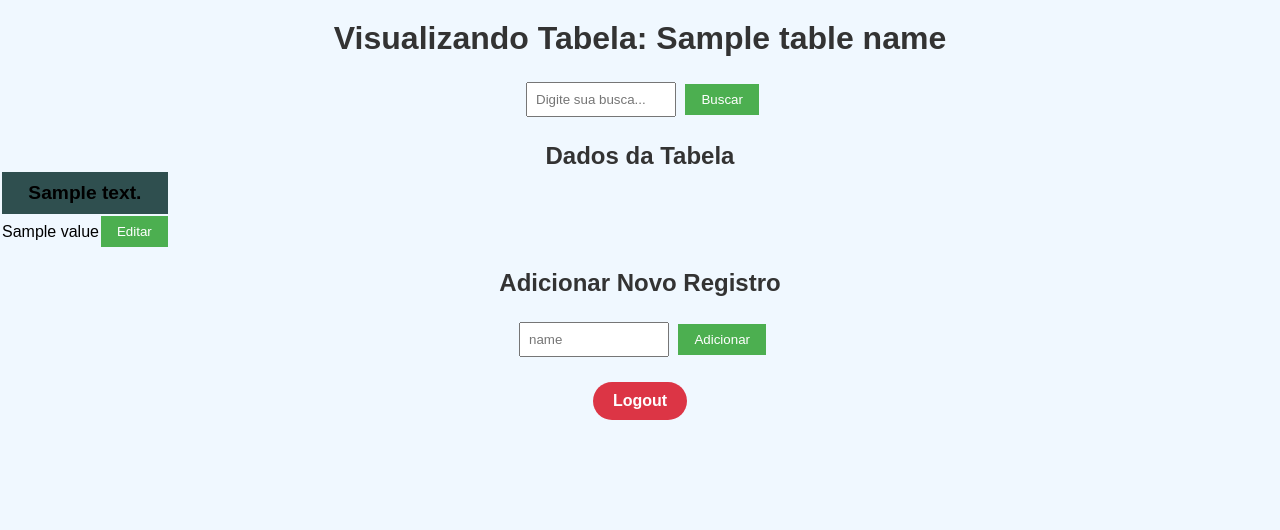
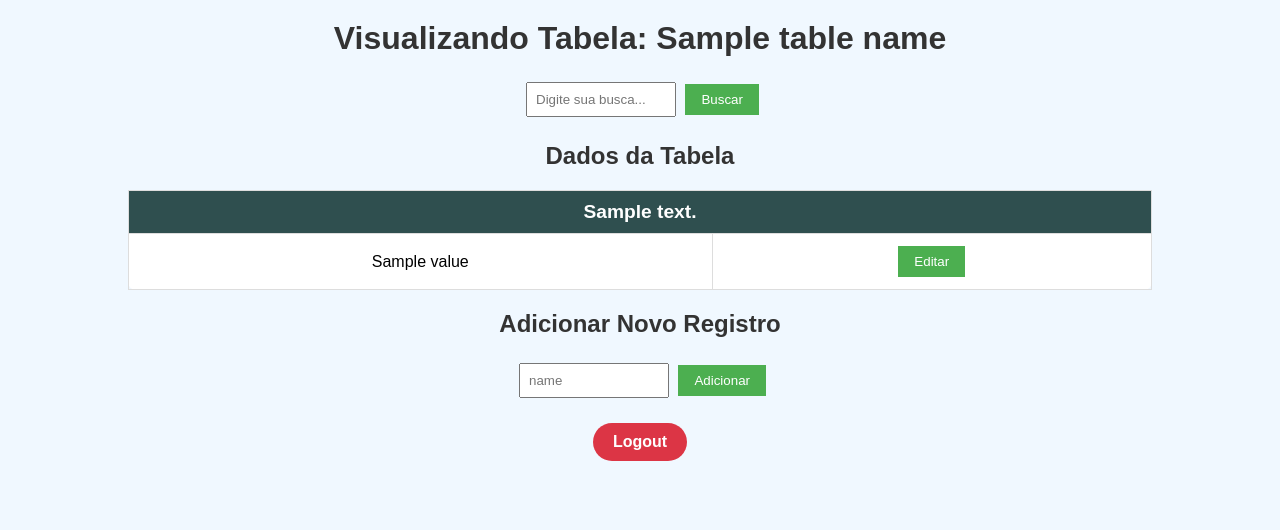
Before and after one commit to Villelalar/-Golfinho-Azul-, a Flask app: template templates/view_table.html in a window 1280 px wide. Shown: the top 530 px of the page. Run offline with Flask 3, Linux system fonts and the light colour scheme; the template is opened without the code that fills it: most values are stand-ins (such as "Sample title", 1, 10 or a date in 2020).

Commit message:
TABELAS VIVAS

```diff
--- a/static/css/style.css
+++ b/static/css/style.css
@@ -369,7 +369,7 @@ h1, h2 {
         padding: 12px;
     }
 
-    .usersTable {
+    .defaultTable {
         width: 95%;
         font-size: 14px;
     }
@@ -405,7 +405,7 @@ h1, h2 {
     }
 }
 
-.usersTable {
+.defaultTable {
     width: 80%;
     margin: 20px auto;
     border-collapse: collapse;
@@ -414,13 +414,13 @@ h1, h2 {
     border-radius: 8px;
 }
 
-.usersTable th, .usersTable td {
+.defaultTable th, .defaultTable td {
     padding: 12px;
     text-align: center;
     border: 1px solid #ddd;
 }
 
-.usersTable th {
+.defaultTable th {
     background-color: #4CAF50;
     color: white;
 }
--- a/templates/aprovar_admins.html
+++ b/templates/aprovar_admins.html
@@ -20,7 +20,7 @@
     {% endwith %}
 
     <div class="table-container">
-        <table class="users-table">
+        <table class="defaultTable">
             <thead>
                 <tr>
                     <th>ID</th>
--- a/templates/view_table.html
+++ b/templates/view_table.html
@@ -28,7 +28,7 @@
     <!-- Div para envolver a tabela de pesquisa (inicialmente invisível) -->
     <div id="searchResults" style="display: none;">
         <h2>Resultados da Pesquisa</h2>
-        <table id="searchTable" class="users-table">
+        <table id="searchTable" class="defaultTable">
             <thead>
                 <tr>
                     {% for column in data[0].keys() %}
@@ -48,7 +48,7 @@
     <!-- Tabela de dados original -->
     <h2>Dados da Tabela</h2>
     <div class="table-container">
-        <table id="dataTable" class="users-table">
+        <table id="dataTable" class="defaultTable">
             <thead>
                 <tr>
                     {% if data[0].message %}
```
